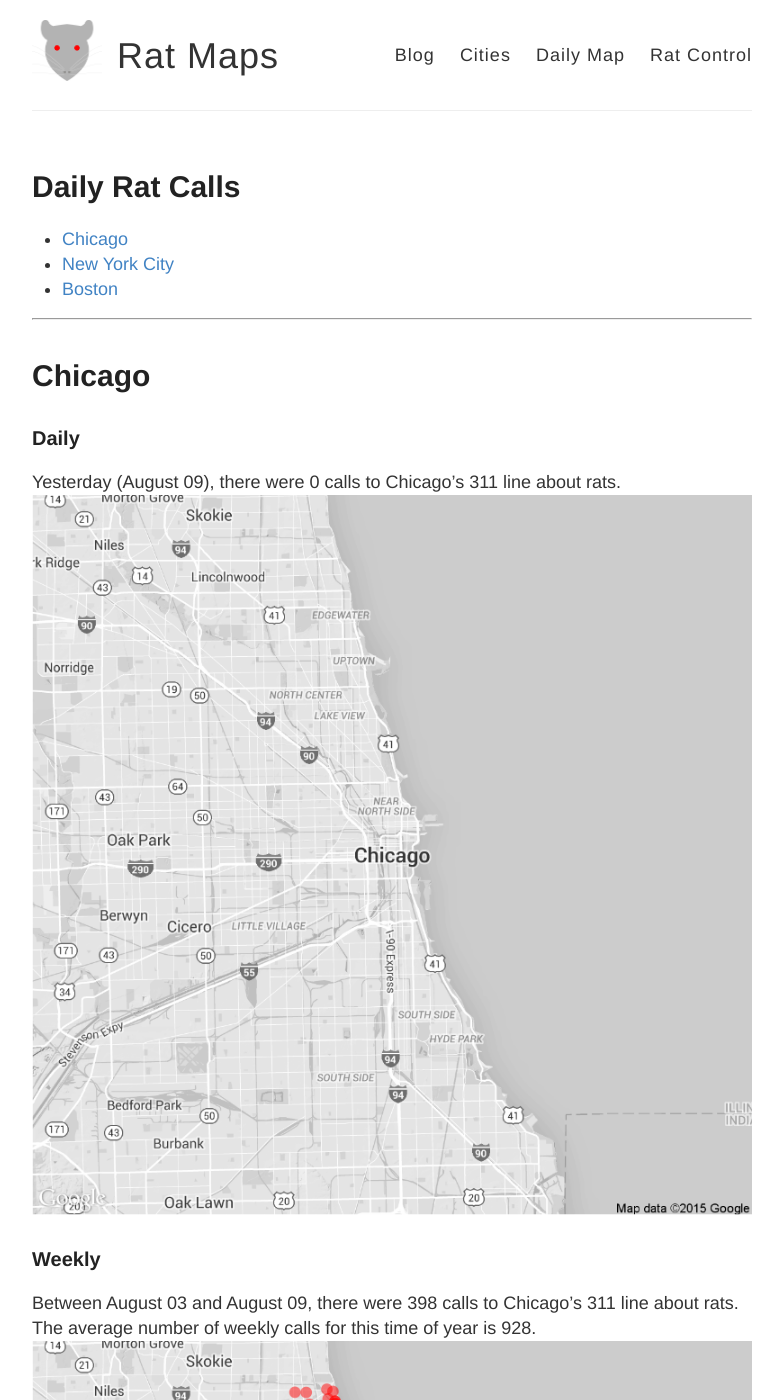
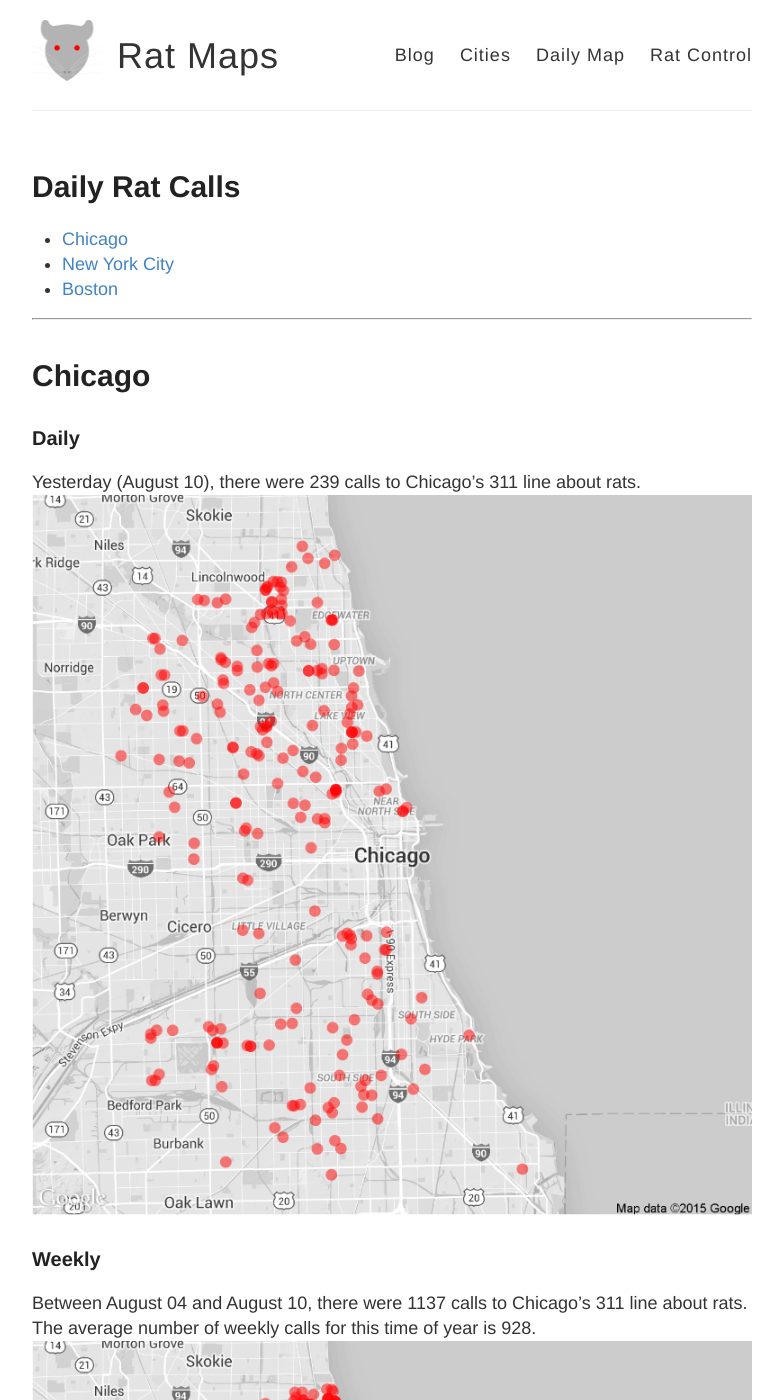
Before and after one commit to DanielHadley/ratmaps, a Jekyll site: the page built from daily.md, in a window 1280 px wide and 1400 px high. Shown: the whole window, without its empty margins (248-1031 px from the left). Built offline with Jekyll 4.4.1, drawn with Linux system fonts in a browser that asks for light colours; comment, search, counter and statistics services are not loaded; some of the changed text lies outside the part shown.

Commit message:
Daily Maps

```diff
--- a/daily.md
+++ b/daily.md
@@ -15,22 +15,22 @@
 
 ### Daily
 
-Yesterday (August 09), there were 0 calls to Chicago's 311 line about rats.
+Yesterday (August 10), there were 239 calls to Chicago's 311 line about rats.
 ![Chicago rat calls to 311 weekly map]({{ site.cityimages }}/daily/Chicago_Rat_Map_Daily.png)
 
 ### Weekly
-Between August 03 and August 09, there were 398 calls to Chicago's 311 line about rats. The average number of weekly calls for this time of year is 928.
+Between August 04 and August 10, there were 1137 calls to Chicago's 311 line about rats. The average number of weekly calls for this time of year is 928.
 ![Chicago rat calls to 311 weekly map]({{ site.cityimages }}/daily/Chicago_Rat_Map_Weekly.png)
 ***
 # New York City <a id="nyc"><a>
 
 ### Daily
 
-Yesterday (August 09), there were 0 calls to New York City's 311 line about rats.
+Yesterday (August 10), there were 0 calls to New York City's 311 line about rats.
 ![NYC rat calls to 311 weekly map]({{ site.cityimages }}/daily/NYC_Rat_Map_Daily.png)
 
 ### Weekly
-Between August 03 and August 09, there were 0 calls to New York City's 311 line about rats. The average number of weekly calls for this time of year is 286.
+Between August 04 and August 10, there were 0 calls to New York City's 311 line about rats. The average number of weekly calls for this time of year is 286.
 ![NYC rat calls to 311 weekly map]({{ site.cityimages }}/daily/NYC_Rat_Map_Weekly.png)
 
 Each red dot represents one call about a rat seen in that location. The dots are transparent, so multiple calls from one location will be seen as a solid dot. The usual caveats apply: more calls do not necessarily mean that there are more rats in that location than other parts of the city. A cluster of dots could indicate that one resident is unusually vocal about rodents in his or her neighborhood. Also, more densely populated neighborhoods tend to make more calls to 311.
```
Also changed, not shown: images/pages/daily/Chicago_Rat_Map_Daily.png, images/pages/daily/Chicago_Rat_Map_Weekly.png, images/pages/daily/NYC_Rat_Map_Daily.png, images/pages/daily/NYC_Rat_Map_Weekly.png.
